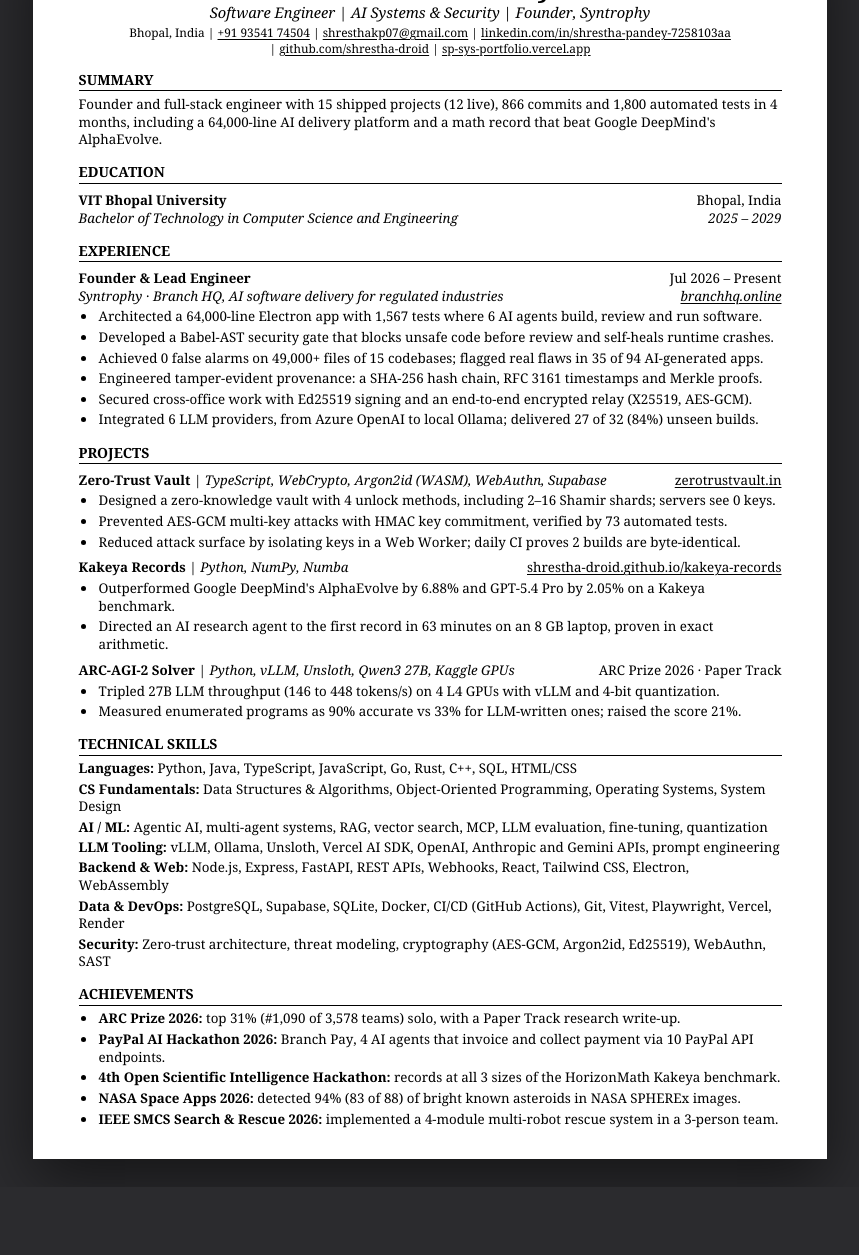
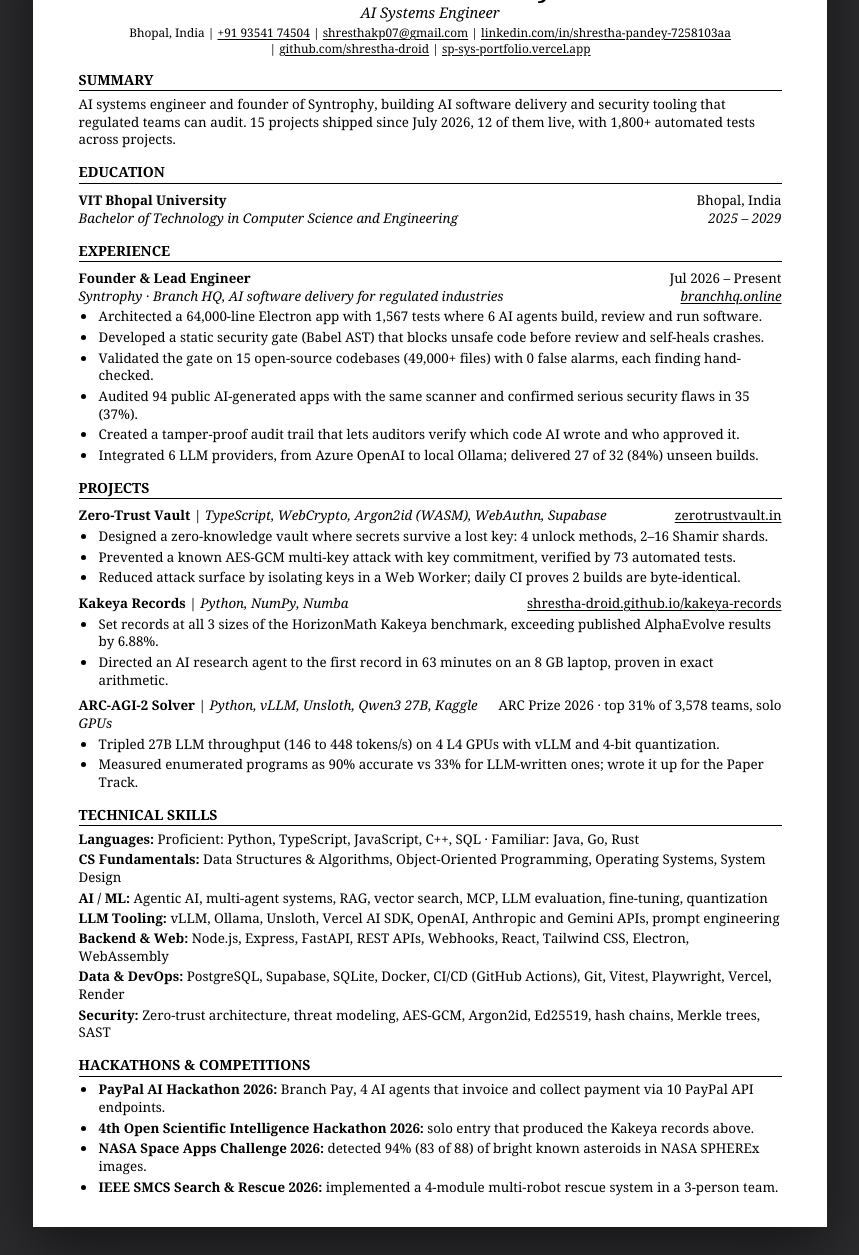
Before and after one commit to shrestha-droid/sp-sys-portfolio, a plain HTML site: page cv.html in a window 1280 px wide. Shown: the part 100-1355 px from the top of the page, without its empty margins (210-1069 px from the left). Before the commit the page ends 1287 px from the top, so only its background shows below. Drawn offline with Linux system fonts and the light colour scheme.

Commit message:
CV: one target role, outcome-first bullets, scoped claims, proficient/familiar languages
Co-Authored-By: Claude Opus 5.5 <noreply@anthropic.com>

```diff
--- a/cv.html
+++ b/cv.html
@@ -42,12 +42,12 @@
 <main class="page">
   <header>
     <h1>Shrestha Pandey</h1>
-    <p class="headline">Software Engineer | AI Systems &amp; Security | Founder, Syntrophy</p>
+    <p class="headline">AI Systems Engineer</p>
     <p class="contact"><span>Bhopal, India</span> <span><a href="tel:+919354174504">+91 93541 74504</a></span> <span><a href="mailto:shresthakp07@gmail.com">shresthakp07@gmail.com</a></span> <span><a href="https://www.linkedin.com/in/shrestha-pandey-7258103aa/">linkedin.com/in/shrestha-pandey-7258103aa</a></span> <span><a href="https://github.com/shrestha-droid">github.com/shrestha-droid</a></span> <span><a href="https://sp-sys-portfolio.vercel.app">sp-sys-portfolio.vercel.app</a></span></p>
   </header>
 
   <h2>Summary</h2>
-  <p class="summary">Founder and full-stack engineer with 15 shipped projects (12 live), 866 commits and 1,800 automated tests in 4 months, including a 64,000-line AI delivery platform and a math record that beat Google DeepMind's AlphaEvolve.</p>
+  <p class="summary">AI systems engineer and founder of Syntrophy, building AI software delivery and security tooling that regulated teams can audit. 15 projects shipped since July 2026, 12 of them live, with 1,800+ automated tests across projects.</p>
 
   <h2>Education</h2>
   <div class="item">
@@ -61,10 +61,10 @@
     <div class="row"><i>Syntrophy · Branch HQ, AI software delivery for regulated industries</i><i class="r"><a href="https://branchhq.online">branchhq.online</a></i></div>
     <ul>
       <li>Architected a 64,000-line Electron app with 1,567 tests where 6 AI agents build, review and run software.</li>
-      <li>Developed a Babel-AST security gate that blocks unsafe code before review and self-heals runtime crashes.</li>
-      <li>Achieved 0 false alarms on 49,000+ files of 15 codebases; flagged real flaws in 35 of 94 AI-generated apps.</li>
-      <li>Engineered tamper-evident provenance: a SHA-256 hash chain, RFC 3161 timestamps and Merkle proofs.</li>
-      <li>Secured cross-office work with Ed25519 signing and an end-to-end encrypted relay (X25519, AES-GCM).</li>
+      <li>Developed a static security gate (Babel AST) that blocks unsafe code before review and self-heals crashes.</li>
+      <li>Validated the gate on 15 open-source codebases (49,000+ files) with 0 false alarms, each finding hand-checked.</li>
+      <li>Audited 94 public AI-generated apps with the same scanner and confirmed serious security flaws in 35 (37%).</li>
+      <li>Created a tamper-proof audit trail that lets auditors verify which code AI wrote and who approved it.</li>
       <li>Integrated 6 LLM providers, from Azure OpenAI to local Ollama; delivered 27 of 32 (84%) unseen builds.</li>
     </ul>
   </div>
@@ -73,44 +73,43 @@
   <div class="item">
     <div class="row"><span><b>Zero-Trust Vault</b> | <i>TypeScript, WebCrypto, Argon2id (WASM), WebAuthn, Supabase</i></span><span class="r"><a href="https://www.zerotrustvault.in">zerotrustvault.in</a></span></div>
     <ul>
-      <li>Designed a zero-knowledge vault with 4 unlock methods, including 2–16 Shamir shards; servers see 0 keys.</li>
-      <li>Prevented AES-GCM multi-key attacks with HMAC key commitment, verified by 73 automated tests.</li>
+      <li>Designed a zero-knowledge vault where secrets survive a lost key: 4 unlock methods, 2–16 Shamir shards.</li>
+      <li>Prevented a known AES-GCM multi-key attack with key commitment, verified by 73 automated tests.</li>
       <li>Reduced attack surface by isolating keys in a Web Worker; daily CI proves 2 builds are byte-identical.</li>
     </ul>
   </div>
   <div class="item">
     <div class="row"><span><b>Kakeya Records</b> | <i>Python, NumPy, Numba</i></span><span class="r"><a href="https://shrestha-droid.github.io/kakeya-records/">shrestha-droid.github.io/kakeya-records</a></span></div>
     <ul>
-      <li>Outperformed Google DeepMind's AlphaEvolve by 6.88% and GPT-5.4 Pro by 2.05% on a Kakeya benchmark.</li>
+      <li>Set records at all 3 sizes of the HorizonMath Kakeya benchmark, exceeding published AlphaEvolve results by 6.88%.</li>
       <li>Directed an AI research agent to the first record in 63 minutes on an 8 GB laptop, proven in exact arithmetic.</li>
     </ul>
   </div>
 
   <div class="item">
-    <div class="row"><span><b>ARC-AGI-2 Solver</b> | <i>Python, vLLM, Unsloth, Qwen3 27B, Kaggle GPUs</i></span><span class="r">ARC Prize 2026 · Paper Track</span></div>
+    <div class="row"><span><b>ARC-AGI-2 Solver</b> | <i>Python, vLLM, Unsloth, Qwen3 27B, Kaggle GPUs</i></span><span class="r">ARC Prize 2026 · top 31% of 3,578 teams, solo</span></div>
     <ul>
       <li>Tripled 27B LLM throughput (146 to 448 tokens/s) on 4 L4 GPUs with vLLM and 4-bit quantization.</li>
-      <li>Measured enumerated programs as 90% accurate vs 33% for LLM-written ones; raised the score 21%.</li>
+      <li>Measured enumerated programs as 90% accurate vs 33% for LLM-written ones; wrote it up for the Paper Track.</li>
     </ul>
   </div>
 
   <h2>Technical Skills</h2>
   <div class="skills">
-    <p><b>Languages:</b> Python, Java, TypeScript, JavaScript, Go, Rust, C++, SQL, HTML/CSS</p>
+    <p><b>Languages:</b> Proficient: Python, TypeScript, JavaScript, C++, SQL · Familiar: Java, Go, Rust</p>
     <p><b>CS Fundamentals:</b> Data Structures &amp; Algorithms, Object-Oriented Programming, Operating Systems, System Design</p>
     <p><b>AI / ML:</b> Agentic AI, multi-agent systems, RAG, vector search, MCP, LLM evaluation, fine-tuning, quantization</p>
     <p><b>LLM Tooling:</b> vLLM, Ollama, Unsloth, Vercel AI SDK, OpenAI, Anthropic and Gemini APIs, prompt engineering</p>
     <p><b>Backend &amp; Web:</b> Node.js, Express, FastAPI, REST APIs, Webhooks, React, Tailwind CSS, Electron, WebAssembly</p>
     <p><b>Data &amp; DevOps:</b> PostgreSQL, Supabase, SQLite, Docker, CI/CD (GitHub Actions), Git, Vitest, Playwright, Vercel, Render</p>
-    <p><b>Security:</b> Zero-trust architecture, threat modeling, cryptography (AES-GCM, Argon2id, Ed25519), WebAuthn, SAST</p>
+    <p><b>Security:</b> Zero-trust architecture, threat modeling, AES-GCM, Argon2id, Ed25519, hash chains, Merkle trees, SAST</p>
   </div>
 
-  <h2>Achievements</h2>
+  <h2>Hackathons &amp; Competitions</h2>
   <ul>
-    <li><b>ARC Prize 2026:</b> top 31% (#1,090 of 3,578 teams) solo, with a Paper Track research write-up.</li>
     <li><b>PayPal AI Hackathon 2026:</b> Branch Pay, 4 AI agents that invoice and collect payment via 10 PayPal API endpoints.</li>
-    <li><b>4th Open Scientific Intelligence Hackathon:</b> records at all 3 sizes of the HorizonMath Kakeya benchmark.</li>
-    <li><b>NASA Space Apps 2026:</b> detected 94% (83 of 88) of bright known asteroids in NASA SPHEREx images.</li>
+    <li><b>4th Open Scientific Intelligence Hackathon 2026:</b> solo entry that produced the Kakeya records above.</li>
+    <li><b>NASA Space Apps Challenge 2026:</b> detected 94% (83 of 88) of bright known asteroids in NASA SPHEREx images.</li>
     <li><b>IEEE SMCS Search &amp; Rescue 2026:</b> implemented a 4-module multi-robot rescue system in a 3-person team.</li>
   </ul>
 </main>
```
Also changed, not shown: 1 other file.
